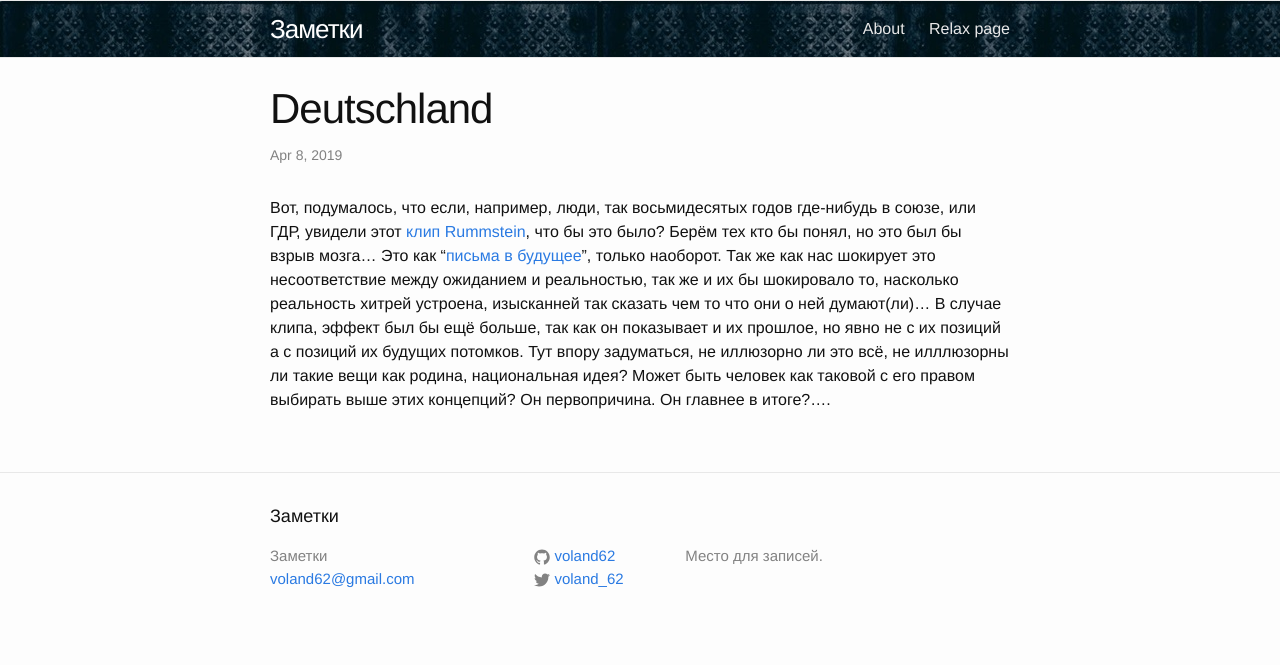
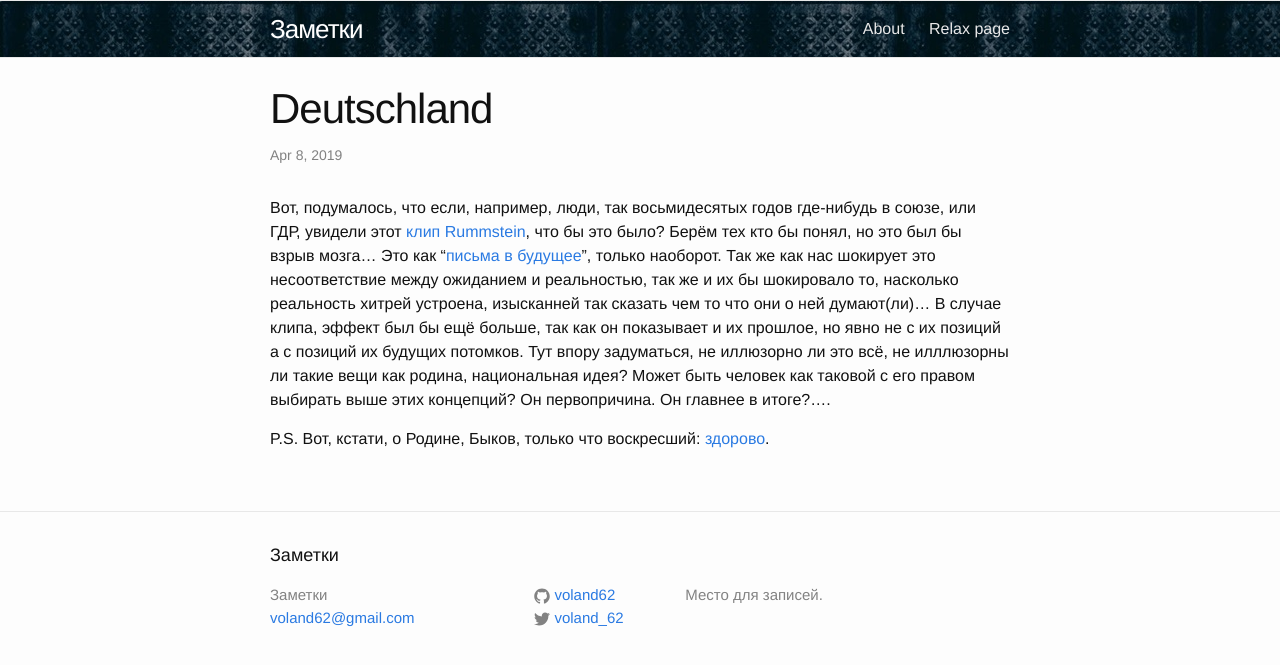
Before and after one commit to voland62/zzz, a Jekyll site: the page built from _posts/2019-04-08-Deutschland.md, in a window 1280 px wide. Shown: the top 665 px of the page. Built offline with Jekyll 4.4.1, drawn with Linux system fonts in a browser that asks for light colours; comment, search, counter and statistics services are not loaded.

Commit message:
Добавил мысль только что очнувшегося Быкова о Родине.

```diff
--- a/_posts/2019-04-08-Deutschland.md
+++ b/_posts/2019-04-08-Deutschland.md
@@ -4,3 +4,5 @@ title: Deutschland
 ---
 
  Вот, подумалось, что если, например, люди, так восьмидесятых годов где-нибудь в союзе, или ГДР, увидели этот [клип Rummstein](https://www.youtube.com/watch?v=NeQM1c-XCDc), что бы это было? Берём тех кто бы понял, но это был бы взрыв мозга... Это как "[письма в будущее](https://strana.ua/articles/istorii/79206-vskrytye-kapsuly-2017-a-chto-sdelali-vy-nashi-dalyokie-potomki.html)", только наоборот. Так же как нас шокирует это несоответствие между ожиданием и реальностью, так же и их бы шокировало то, насколько реальность хитрей устроена, изысканней так сказать чем то что они о ней думают(ли)... В случае клипа, эффект был бы ещё больше, так как он показывает и их прошлое, но явно не с их позиций а с позиций их будущих потомков. Тут впору задуматься, не иллюзорно ли это всё, не илллюзорны ли такие вещи как родина, национальная идея? Может быть человек как таковой с его правом выбирать выше этих концепций? Он первопричина. Он главнее в итоге?....
+
+P.S. Вот, кстати, о Родине, Быков, только что воскресший: [здорово](https://philologist.livejournal.com/10866063.html?view=279646607#t279646607).
```
